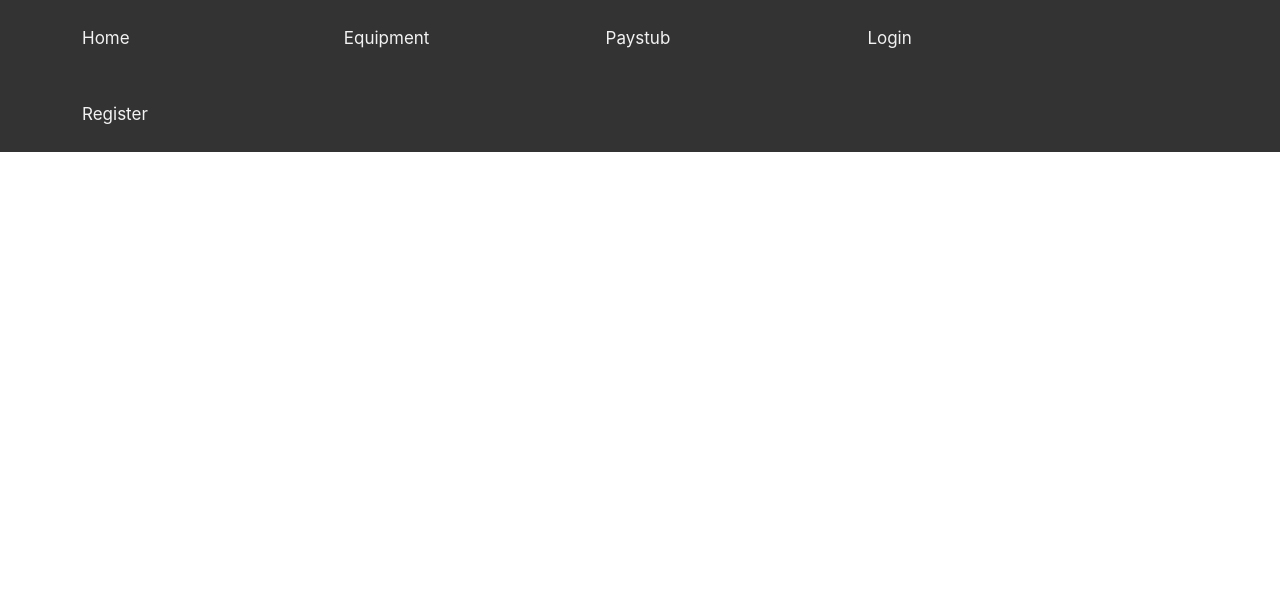
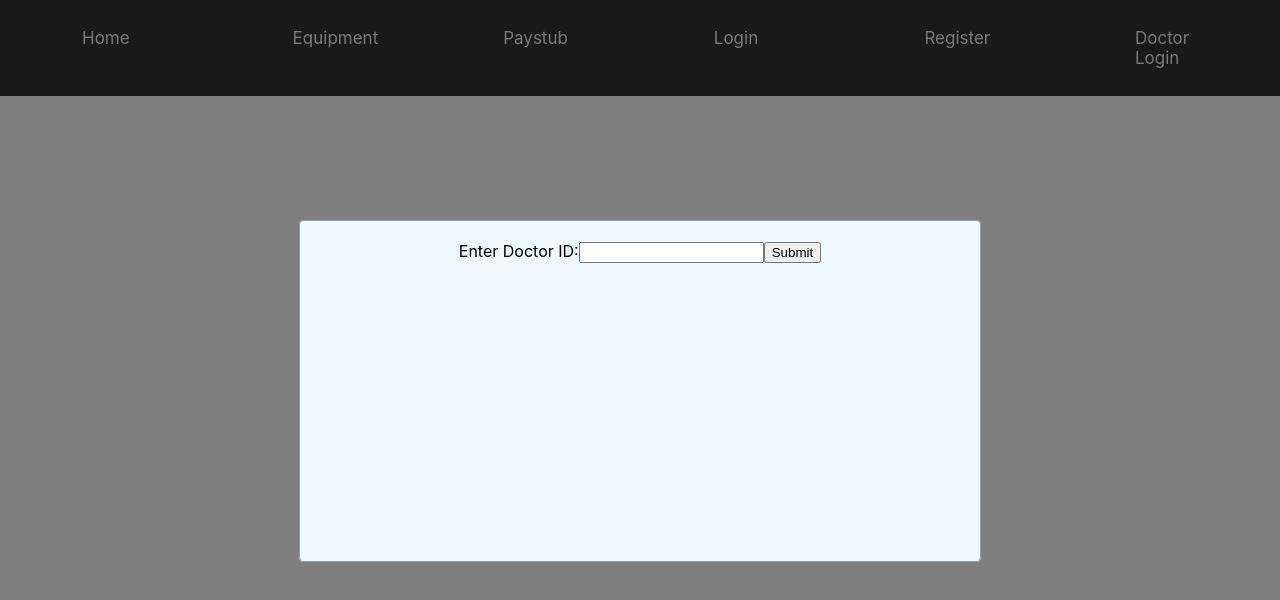
Before and after one commit to asadzali89/CSCE_310_React, a React (Create React App) app in the folder hospital_management/: page /Popup in a window 1280 px wide. Shown: the top 600 px of the page. Built offline with nearby package versions, Linux system fonts and the light colour scheme.

Commit message:
added doctors page

```diff
--- a/hospital_management/src/App.css
+++ b/hospital_management/src/App.css
@@ -54,7 +54,7 @@
   padding: 14px 16px;
   text-decoration: none;
   font-size: 17px;
-  width: 16%;
+  width: 12%;
   margin-left: 25px;
 }
 
--- a/hospital_management/src/App.js
+++ b/hospital_management/src/App.js
@@ -1,4 +1,4 @@
-import React from "react";
+import React, {useState} from "react";
 import './App.css';
 import Nav from './Nav';
 import Equipment from './Equipment';
@@ -9,6 +9,7 @@ import Paystub from './Paystub';
 import Register from './Register'
 import AdminLogin from './AdminLogin'
 import Doctor from './Doctor'
+import Popup from './Popup'
 
 import {BrowserRouter as Router, Route, Routes} from 'react-router-dom';
 
@@ -26,6 +27,8 @@ function App() {
             <Route exact path="/Register" element={<Register />} />
             <Route exact path="Admin-login" element={<AdminLogin />} />
             <Route exact path="/Doctor" element={<Doctor />} />
+            <Route exact path="/Popup" element={<Popup />} />
+            <Route exact path="/Doctor" element={<Doctor />} />
           </Routes>
         </div>
       </Router>
--- a/hospital_management/src/Doctor.css
+++ b/hospital_management/src/Doctor.css
@@ -0,0 +1,18 @@
+.doc_format {
+    margin-left: 5%;
+}
+
+.doc_name {
+    position: fixed;
+    margin-top: 4%;
+}
+
+.doc_field {
+    position: fixed;
+    top: 28%;
+}
+
+.doc_salary {
+    position: fixed;
+    top: 35%;
+}
--- a/hospital_management/src/Doctor.js
+++ b/hospital_management/src/Doctor.js
@@ -1,14 +1,32 @@
 import React from 'react';
+import { useLocation } from 'react-router-dom';
 import './Doctor.css';
 
+
 function Doctor(){
+
+    //useFetch('http://localhost:3000/doctor');
+    const location = useLocation();
+
     return(
-        <div>
-            <h1>
-                Doctor
+        <div className='doc_format'>
+            <h1 className='doc_name'>
+                {console.log(location.state)}
+                Welcome, {`Dr. ${location.state[0].doctor_lname}`}.
             </h1>
 
-            <p> Hi </p>
+            <h2 className='doc_field'>
+                Field: {`${location.state[0].doctor_field}`}.
+            </h2>
+
+            <h2 className='doc_salary'>
+                Salary: {`$${location.state[0].doctor_salary}`}.
+            </h2>
+
+            <div className='patients_list'>
+
+            </div>
+
         </div>
     );
 }
--- a/hospital_management/src/Nav.js
+++ b/hospital_management/src/Nav.js
@@ -31,6 +31,11 @@ function Nav(){
             <a >Register</a>
             </Link>
             </div>
+            <div>
+            <Link activeClassName="active" to={'/Popup'}>
+            <a>Doctor Login</a>
+            </Link>
+            </div>
         </nav>
         </div>
     );
--- /dev/null
+++ b/hospital_management/src/Popup.js
@@ -0,0 +1,63 @@
+import React, { useState } from 'react';
+import { useNavigate } from "react-router-dom";
+import './index.css';
+
+
+const Popup = (props) => {
+    const navigate = useNavigate();
+    const [title, setTitle] = useState('');
+    const [doctorinfo, setDoctorinfo] = useState([]);
+
+    const handleSubmit = (e) => {
+        e.preventDefault(); // prevents the page from being refreshed. might want to remove this to refresh page to load doctor id page
+        const input = {title};
+        console.log(input.title);
+        fetch(`http://localhost:3001/doctors/${input.title}`)
+        .then(async response => {
+            const data = await response.json();
+
+            // check for error response
+            if (!response.ok) {
+                // get error message from body or default to response statusText
+                const error = (data && data.message) || response.statusText;
+                return Promise.reject(error);
+            }
+            console.log(data)
+            const toDoctorPage = () => {
+                navigate('/doctor', {state: data})
+            }
+            toDoctorPage();
+
+        })
+        .catch(error => {
+            console.error('There was an error!', error);
+        });
+    }
+    return (
+        <div className='popup-box'>
+            <div className='box'>
+                <form onSubmit={handleSubmit}>
+                    <label for = 'doc_ID' className='popup-label'>Enter Doctor ID:</label>
+                    <input
+                        type="text"
+                        className='enter-doc-id'
+                        id = 'userInput'
+                        required
+                        value={title}
+                        onChange={(e) => setTitle(e.target.value)}
+                    />
+
+                    <button onClick={handleSubmit}>Submit</button>
+
+                </form>
+                {props.content}
+            </div>
+        </div>
+
+    )
+}
+
+export default Popup;
+//export window.globalInput;
+//export {input};
+//export {handleSubmit};
--- a/hospital_management/src/index.css
+++ b/hospital_management/src/index.css
@@ -11,3 +11,37 @@ code {
   font-family: source-code-pro, Menlo, Monaco, Consolas, 'Courier New',
     monospace;
 }
+
+.popup-box {
+  position: fixed;
+  left: 0;
+  top: 0;
+  background-color: rgba(0, 0, 0, 0.5);
+  height: 100vh;
+  width: 100%;
+}
+
+.box {
+  position: relative;
+  width: 50%;
+  min-height: 300px;
+  background-color: aliceblue;
+  border: 1px solid #999;
+  border-radius: 4px;
+  margin: 20px auto;
+  padding: 20px;
+  overflow: auto;
+  top: 25%;
+}
+
+.btn-enter {
+  cursor: pointer;
+  border: 1px solid #999;
+  border-radius: 5%;
+  position: fixed;
+}
+
+.popup-label {
+  position: relative;
+  top: 25%;
+}
```
Also changed, not shown: 2 other files (tests, documents, lock files or other folders).
